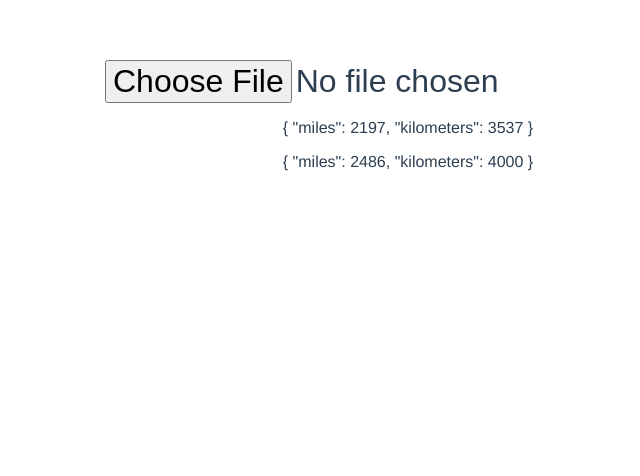
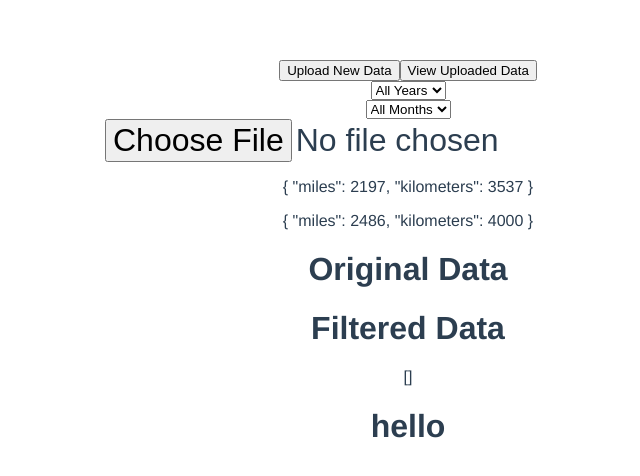
Before and after one commit to vmayce/runner-stats-in-vue, a Vue app in the folder runner-stats-in-vue/: page / in a window 1280 px wide. Shown: the top 476 px of the page, without its empty margins (232-872 px from the left). Built offline with nearby package versions, Linux system fonts and the light colour scheme.

Commit message:
Added in the EventBus module to track events between components (without putting Vuex in at the moment since the app is small).

```diff
--- a/runner-stats-in-vue/package.json
+++ b/runner-stats-in-vue/package.json
@@ -10,7 +10,8 @@
   "dependencies": {
     "core-js": "^3.6.4",
     "vue": "^2.6.11",
-    "axios": "0.19.2"
+    "axios": "0.19.2",
+    "moment": "2.24.0"
   },
   "devDependencies": {
     "@vue/cli-plugin-babel": "~4.2.0",
--- a/runner-stats-in-vue/src/App.vue
+++ b/runner-stats-in-vue/src/App.vue
@@ -1,8 +1,8 @@
 <template>
     <div id="app">
-        <NavBar />
+        <NavBar :years="years" />
         <FileUpload @updateFileUpload="updateRunningData" />
-        <CalculatedDistance :fileData="runningData" jsonFileName="distance.json" />
+        <CalculatedDistance :fileData="runningData" :jsonFileName="distanceJsonFile" :yearFilter="selectedYear" :monthFilter="selectedMonth" />
 
     </div>
 </template>
@@ -11,6 +11,8 @@
     import NavBar from './components/navigation/NavBar.vue'
     import FileUpload from './components/inputs/FileUpload.vue'
     import CalculatedDistance from './components/CalculatedDistance.vue'
+    import { EventBus } from './eventbus.js';
+
 
     export default {
         name: 'App',
@@ -21,7 +23,15 @@
         },
         data: function () {
             return {
-                runningData: null
+                runningData: null,
+                distanceJsonFile: 'distance.json',
+
+                years: [{ id: null, text: 'All Years' }],
+                selectedYear: null,
+                selectedMonth: null,
+
+                step1_uploadFile: true,
+                step2_viewResults: false
             }
         },
         methods: {
@@ -29,6 +39,17 @@
                 console.log("update running data" + e)
                 this.runningData = e;
             }
+
+        },
+        mounted: function () {
+            // Listen for the event and its payload.
+            EventBus.$on('month-selected-changed', val => {
+                this.selectedMonth = val.id;
+            });
+             EventBus.$on('year-selected-changed', val => {
+                 this.selectedYear = val.id;
+            });
+
         }
     }
 </script>
--- a/runner-stats-in-vue/src/components/CalculatedDistance.vue
+++ b/runner-stats-in-vue/src/components/CalculatedDistance.vue
@@ -3,24 +3,47 @@
         <p v-for="(item, idx) in jsonDistance" :key="idx">
             {{item.crow_flies}}
         </p>
+        <h1>Original Data</h1>
         {{fileData}}
+        <h1>Filtered Data</h1>
+        {{filteredData}}
+        <h1>hello</h1>
     </div>
 </template>
 
 <script>
     import axios from 'axios';
+    import moment from 'moment';
 
     export default {
         name: 'CalculatedDistance',
         props: {
             jsonFileName: String,
-            fileData: []
+            fileData: Array,
+            yearFilter: Number,
+            monthFilter: Number
         },
         data: function () {
             return {
                 file: this.jsonFileName,
-                jsonDistance: null
+                jsonDistance: null,
+                milesTraveled: 0,
+                timeToTravel: 0
+            }
+        },
+        computed: {
+            filteredData: function () {
+                if (this.fileData === null && this.fileData < 1) {
+                    return [];
+                }
+                var _yearFilter = this.yearFilter;
+                var _monthFilter = this.monthFilter;
+                return this.fileData.filter(function (run) {
+                    var _testDate = moment(run.date);
 
+                    return (_testDate.year() === _yearFilter || _yearFilter === null)
+                        && (_testDate.month() === _monthFilter || _monthFilter === null);
+                });
             }
         },
         methods: {
@@ -33,6 +56,9 @@
                         throw error.response.data;
                     });
             },
+            getTotalDistanceTraveled: function () {
+
+            }
 
         },
         mounted: function () {
--- /dev/null
+++ b/runner-stats-in-vue/src/components/inputs/DropDown.vue
@@ -0,0 +1,47 @@
+
+
+
+<template>
+    <div class="input">
+        <select v-model="selected" @change="emitGlobalClickEvent">
+            <option v-for="(opt, idx) in options" :key="idx" v-bind:value="{ id: opt.id, text: opt.text }">
+                {{opt.text}}
+            </option>
+        </select>
+
+    </div>
+</template>
+
+<script>
+    import { EventBus } from './../../eventbus.js';
+
+    export default {
+        name: 'DropDown',
+        props: {
+            options: Array,
+            selectedOption: Object,
+            emitEventName: String
+        },
+        data: function () {
+            return {
+                selected: null
+            }
+        },
+        methods: {
+            emitGlobalClickEvent() {
+                EventBus.$emit(this.emitEventName, this.selected);
+            }
+        },
+        mounted: function () {
+            this.selected = this.selectedOption;
+        }
+    }
+
+</script>
+
+
+<style scoped>
+    input {
+        font-size: 2em;
+    }
+</style>
--- a/runner-stats-in-vue/src/components/navigation/NavBar.vue
+++ b/runner-stats-in-vue/src/components/navigation/NavBar.vue
@@ -1,15 +1,49 @@
 <template>
     <div class="navbar">
-        <!--<span>Upload New Data</span>
-        <span>View Uploaded Data</span>-->
+        <V-Button>Upload New Data</V-Button>
+        <V-Button>View Uploaded Data</V-Button>
+
+        <DropDown :emitEventName="yearSelectedEmitted" :options="years" :selectedOption="selectedYear"></DropDown>
+        <DropDown :emitEventName="monthSelectedEmitted" :options="months" :selectedOption="selectedMonth"></DropDown>
     </div>
 </template>
 
 <script>
+    import Button from '../../components/ui/Button.vue'
+    import DropDown from '../../components/inputs/DropDown.vue'
+
     export default {
         name: 'NavBar',
+        components: {
+            'V-Button': Button,
+            DropDown
+        },
         props: {
-    val: String
+            years: Array
+        },
+        data: function () {
+            return {
+                selectedYear: { id: null, text: 'All Years' },
+                months: [
+                    { id: null, text: 'All Months' },
+                    { id: 0, text: 'Jan' },
+                    { id: 1, text: 'Feb' },
+                    { id: 2, text: 'Mar' },
+                    { id: 3, text: 'Apr' },
+                    { id: 4, text: 'May' },
+                    { id: 5, text: 'Jun' },
+                    { id: 6, text: 'Jul' },
+                    { id: 7, text: 'Aug' },
+                    { id: 8, text: 'Sep' },
+                    { id: 9, text: 'Oct' },
+                    { id: 10, text: 'Nov' },
+                    { id: 11, text: 'Dec' }
+                ],
+                selectedMonth: { id: null, text: 'All Months' },
+
+                yearSelectedEmitted: 'year-selected-changed',
+                monthSelectedEmitted: 'month-selected-changed'
+            }
         }
     }</script>
 
--- /dev/null
+++ b/runner-stats-in-vue/src/components/ui/Button.vue
@@ -0,0 +1,15 @@
+<template>
+    <button class="Button">
+        <slot>Button</slot>
+    </button>
+</template>
+
+
+<script>
+export default {
+        name: 'Button'
+}</script>
+
+
+<style scoped>
+</style>
--- /dev/null
+++ b/runner-stats-in-vue/src/eventbus.js
@@ -0,0 +1,2 @@
+import Vue from 'vue';
+export const EventBus = new Vue();
```
Also changed, not shown: 1 other file (tests, documents, lock files or other folders). Lines whose indentation alone changed are shown as unchanged.
